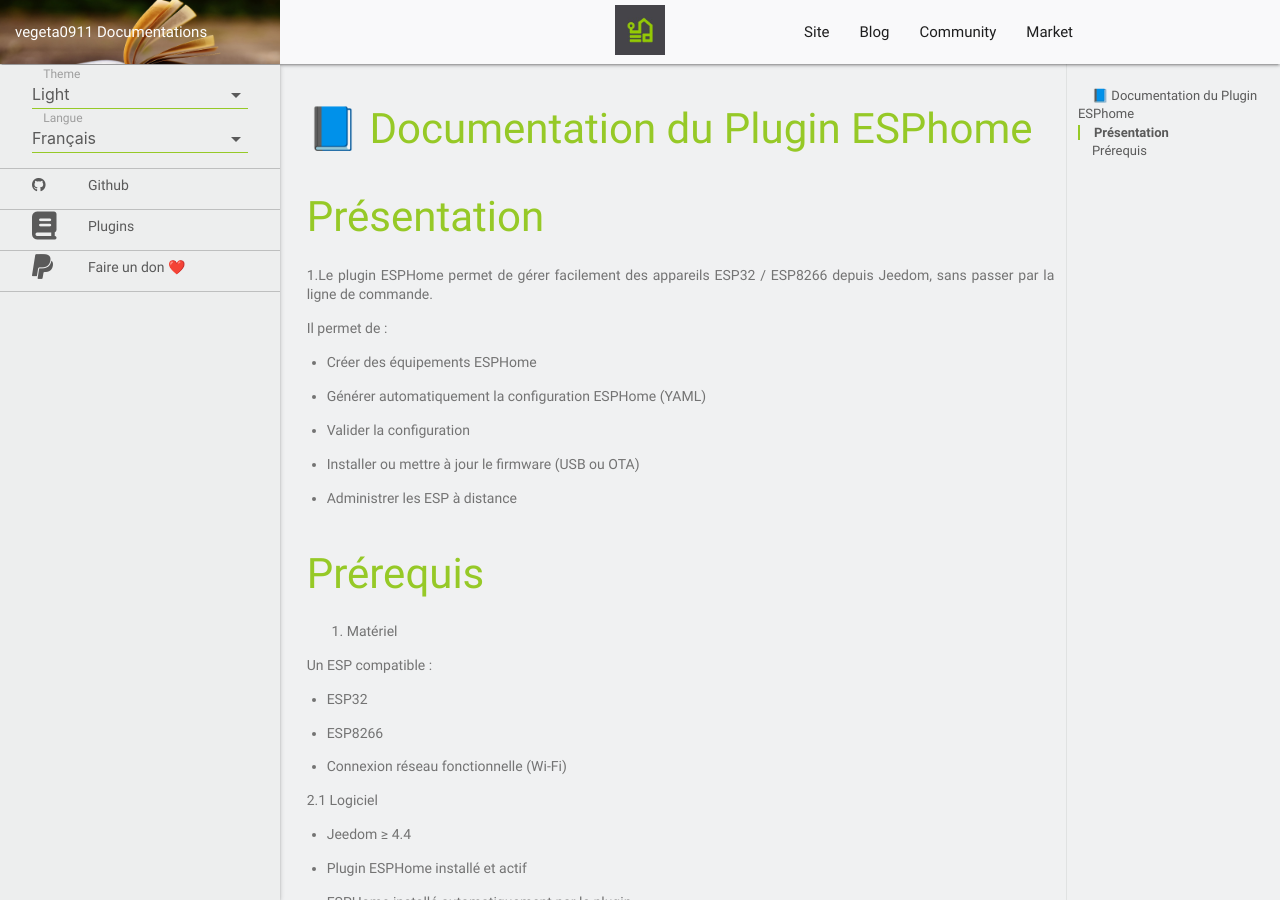
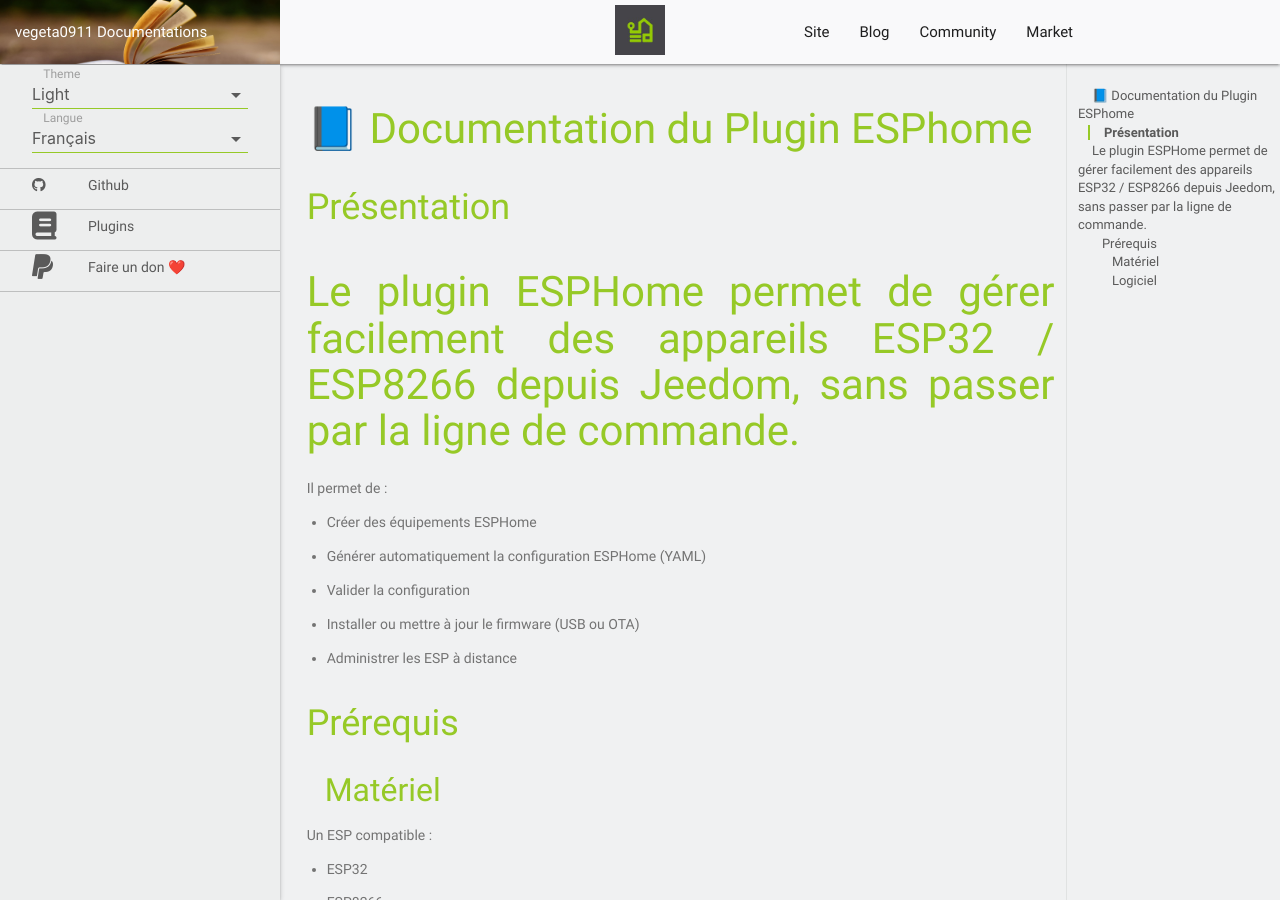
Before and after one commit to vegeta0911/documentation, a Jekyll site: the page built from plugins/fr_FR/ESPhome/index.md, in a window 1280 px wide and 900 px high. Built offline with Jekyll 4.4.1, drawn with Linux system fonts in a browser that asks for light colours; nearby versions of some CDN libraries; our own code applies the rules of GitHub Pages for plain Markdown files; library files that are not in the unit come from our copies.

Commit message:
Refactor section headers in ESPhome documentation
Updated section headers for better formatting and clarity.

```diff
--- a/plugins/fr_FR/ESPhome/index.md
+++ b/plugins/fr_FR/ESPhome/index.md
@@ -1,10 +1,9 @@
 # 📘 Documentation du Plugin ESPhome
 
 
-Présentation
-===
+## Présentation
 
-1.Le plugin ESPHome permet de gérer facilement des appareils ESP32 / ESP8266 depuis Jeedom, sans passer par la ligne de commande.
+# Le plugin ESPHome permet de gérer facilement des appareils ESP32 / ESP8266 depuis Jeedom, sans passer par la ligne de commande.
 
   Il permet de :
 
@@ -18,10 +17,9 @@
 
   - Administrer les ESP à distance
 
-Prérequis
-===
+## Prérequis
 
-2. Matériel
+### Matériel
 
   Un ESP compatible :
 
@@ -31,7 +29,7 @@
 
   - Connexion réseau fonctionnelle (Wi-Fi)
 
-  2.1 Logiciel
+### Logiciel
 
   - Jeedom ≥ 4.4
 
```
